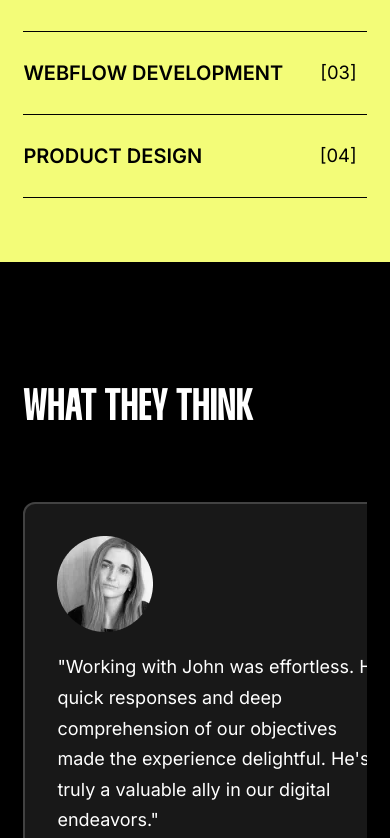
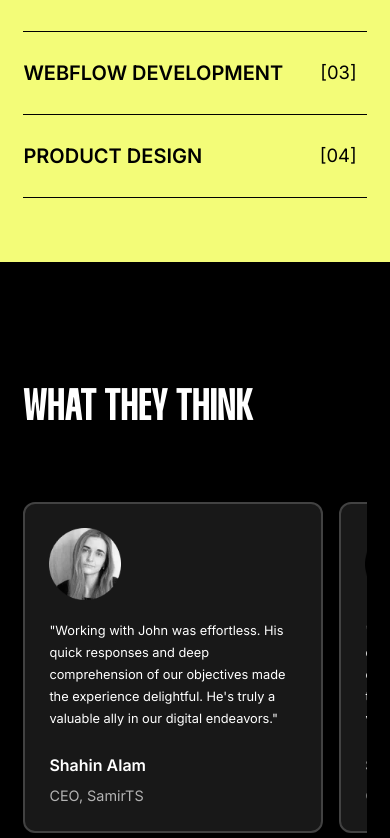
Before and after one commit to chinmayweb3/unveilx-portfolio, a React (Vite) app: page / in a window 390 px wide. Shown: the part 3166-4004 px from the top of the page. Built offline with nearby package versions, Linux system fonts and the light colour scheme.

Commit message:
Updated styles for footer and home sections, adding responsive design elements and adjusting layout, typography, and spacing

```diff
--- a/src/components/footer.tsx
+++ b/src/components/footer.tsx
@@ -1,11 +1,11 @@
 const footList = ['Licenses', 'Style guide', 'About ', 'Changelog', 'Instructions', '404 page', 'Protected Page', 'Contact'];
 const Footer = () => {
   return (
-    <footer className="w-full bg-lime-green px-[60px] py-[32px] text-black">
+    <footer className="w-full bg-lime-green px-[60px] py-[32px] text-black msm:px-[6%]">
       <div className="mx-auto max-w-[1280px] pb-[16px]">
-        <div className="py-[80px] text-center">
+        <div className="py-[80px] text-center msm:py-[60px]">
           <p className="pb-[20px] text-[1.25rem] font-normal msm:text-[1rem]">Have a project in mind?</p>
-          <div className="mb-[10px] font-Thunder text-[10rem] font-semibold uppercase leading-[1.1] msm:text-[2.25rem]">
+          <div className="mb-[10px] font-Thunder text-[10rem] font-semibold uppercase leading-[1.1] msm:text-[3rem]">
             LET'S WORK TOGETHER
           </div>
           <button className="mx-auto rounded-[12rem] border border-black px-[2rem] py-[1rem] text-[1.125rem] uppercase duration-100 hover:bg-black hover:text-white">
@@ -13,11 +13,11 @@ const Footer = () => {
           </button>
         </div>
         <div className="h-[2px] w-full bg-black" />
-        <div className="flex items-center justify-between pt-[48px] msm:flex-col">
-          <div className="w-[240px] text-[1rem] font-medium">
+        <div className="flex items-center justify-between pt-[48px] text-[1rem] msm:flex-col msm:gap-[24px] msm:text-[0.85rem]">
+          <div className="w-[240px] font-medium msm:w-full">
             Designed by Md Shahin Alam - Powered by <span className="underline">Webflow</span>
           </div>
-          <div className="grid grid-cols-4 justify-items-start gap-x-[2.5rem] gap-y-[1.7rem] text-[1rem] font-medium leading-[1.5] msm:grid-cols-3">
+          <div className="grid grid-cols-4 justify-items-start gap-x-[2.5rem] gap-y-[1.7rem] font-medium leading-[1.5] msm:w-full msm:grid-cols-3 msm:gap-x-[1rem]">
             {footList.map((n) => (
               <button className="hover:underline" key={n}>
                 {n}
--- a/src/home/fifthSection.tsx
+++ b/src/home/fifthSection.tsx
@@ -74,19 +74,19 @@ const ReviewCard = ({ move, item }: { move: number; item: Record<any, string> })
   return (
     <div
       style={{ transform: `translateX(-${move * (440 + 24)}px)` }}
-      className={`relative mr-[24px] inline-block w-[440px] shrink-0 rounded-[12px] border-[2px] border-[#424242] bg-gray3 duration-700 mlg:w-[400px]`}
+      className={`relative mr-[24px] inline-block w-[440px] shrink-0 rounded-[12px] border-[2px] border-[#424242] bg-gray3 duration-700 mlg:w-[400px] msm:mr-[16px] msm:w-[300px]`}
     >
-      <div className="p-[2rem]">
-        <img className="mb-[20px] aspect-square w-[96px]" src={item.img} />
+      <div className="p-[2rem] msm:p-[1.5rem]">
+        <img className="mb-[20px] aspect-square w-[96px] msm:w-[72px]" src={item.img} />
 
         <div className="mb-[24px]">
-          <p className="text-[1.125rem] leading-[1.7em]">
+          <p className="text-[1.125rem] leading-[1.7em] msm:text-[0.8rem]">
             "Working with John was effortless. His quick responses and deep comprehension of our objectives made the experience
             delightful. He's truly a valuable ally in our digital endeavors."
           </p>
         </div>
-        <div className="mb-[0.5rem] text-[1.25rem] font-semibold">{item.name}</div>
-        <div className="text-[1rem] text-gray1">{item.subTitle}</div>
+        <div className="mb-[0.5rem] text-[1.25rem] font-semibold msm:text-[1rem]">{item.name}</div>
+        <div className="text-[1rem] text-gray1 msm:text-[0.9rem]">{item.subTitle}</div>
       </div>
     </div>
   );
--- a/src/home/fourthSection.tsx
+++ b/src/home/fourthSection.tsx
@@ -33,7 +33,7 @@ const Accord = ({ title, index }: { title: string; index: number }) => {
         transition={{ bounce: 0.25, type: 'spring' }}
         className="overflow-hidden"
       >
-        <div className="flex gap-[7.1rem] py-[40px] pr-[176px] msm:flex-col msm:gap-[2rem] msm:pr-[0]">
+        <div className="flex gap-[7.1rem] py-[40px] pr-[176px] msm:flex-col msm:gap-[2rem] msm:pr-[0] msm:pt-[20px]">
           <div className="text-[1rem] uppercase">Overview</div>
           <div>
             <p className="leading-1.7rem]">
```
